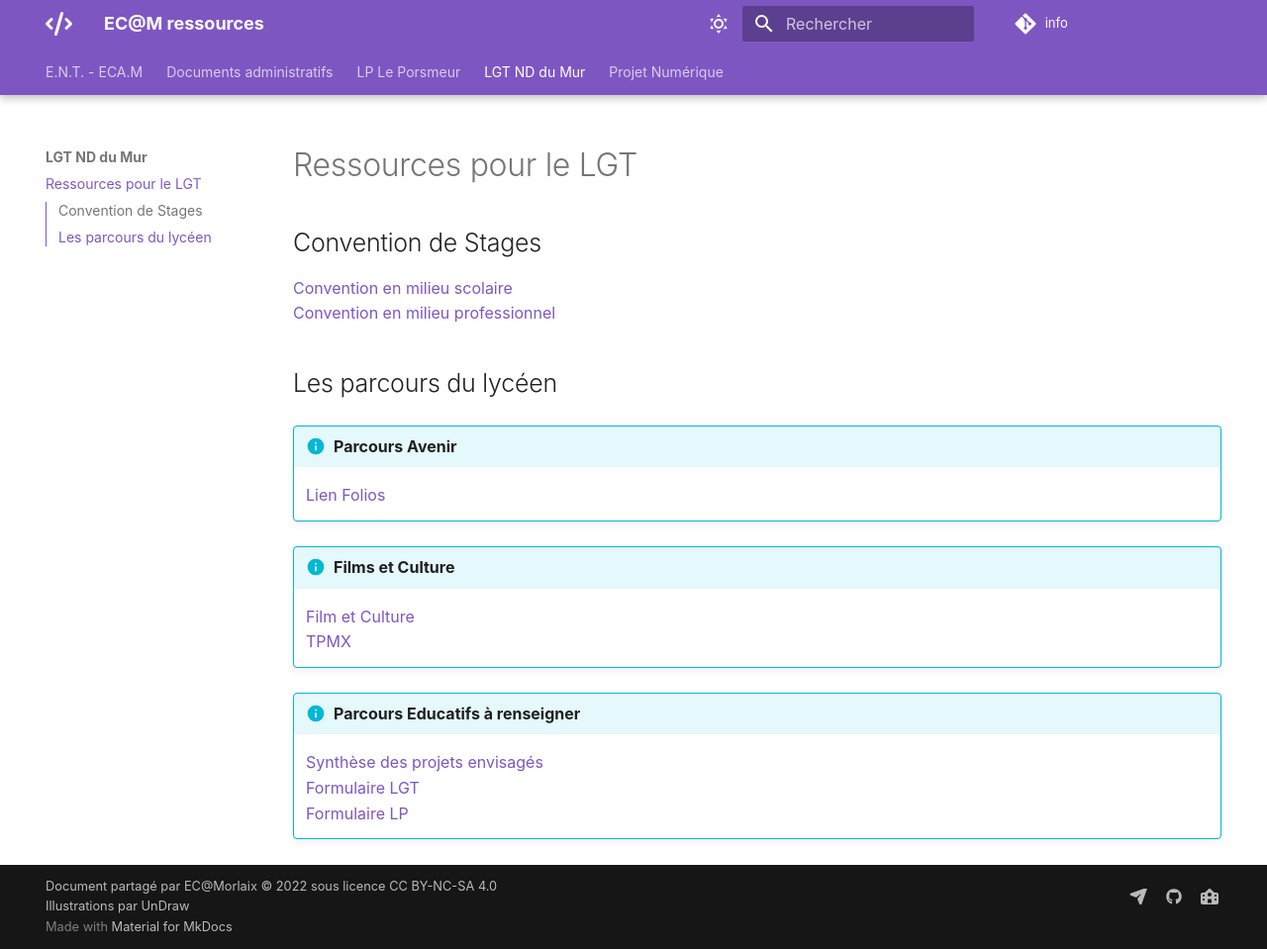
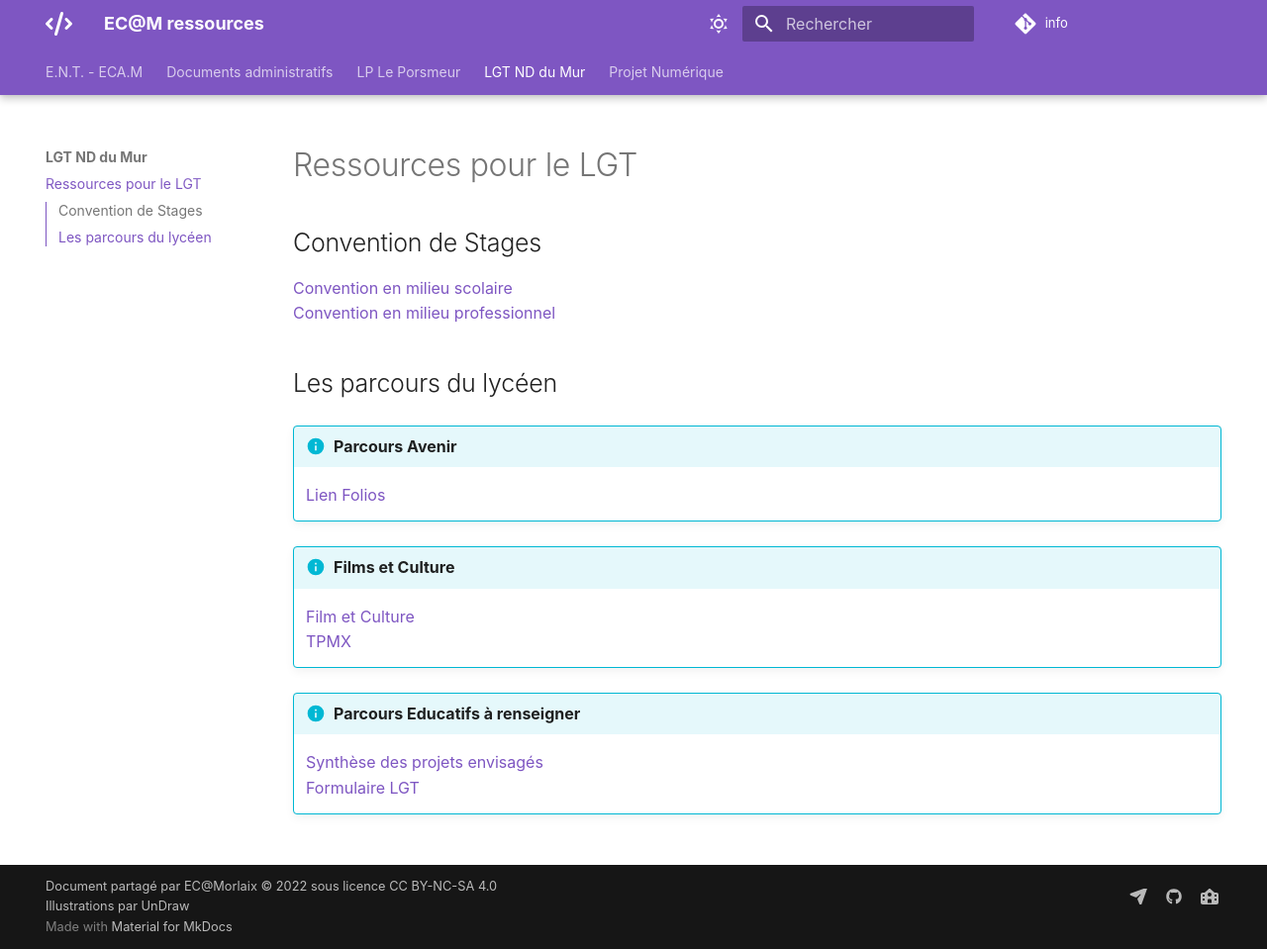
Before and after one commit to EC-Morlaix/info, an MkDocs documentation site: the page built from docs/lyceelgt.md, in a window 1280 px wide and 959 px high. Shown: the whole window at 99% size. Built offline with MkDocs 1.6.1 and Material for MkDocs 9.7.7, drawn with Linux system fonts in a browser that asks for light colours; comment, search, counter and statistics services are not loaded.

Commit message:
Update lyceelgt.md

```diff
--- a/docs/lyceelgt.md
+++ b/docs/lyceelgt.md
@@ -17,4 +17,3 @@
 !!! info "Parcours Educatifs à renseigner"
     [Synthèse des projets envisagés](https://ecmorlaix.sharepoint.com/:x:/r/sites/lndm-conseildedirection/_layouts/15/Doc.aspx?sourcedoc=%7B502E9AD0-3A6B-483A-951A-248CD6BC38C5%7D&file=2024-2025_Projets_educatifs_envisage%CC%81s%202024-07-04%2012_25_47.xlsx&action=default&mobileredirect=true&wdsle=0){:target="_blank"}
     [Formulaire LGT](https://ecmorlaix.sharepoint.com/:x:/r/sites/lndm-conseildedirection/Documents%20partages/2024-2025%20-%20Documents%20Ressources/PROJETS%20%C3%89DUCATIFS/Formulaire_aide_recensement_PROJETS_EDUCATIFS_2024-2025_LGT%202024-07-04%2012_26_12.xlsx?d=w25712bab00c54aa1a8965fb076fd15ab&csf=1&web=1&e=fN3L74){:target="_blank"}
-    [Formulaire LP](https://ecmorlaix.sharepoint.com/:x:/r/sites/lndm-conseildedirection/Documents%20partages/2024-2025%20-%20Documents%20Ressources/PROJETS%20%C3%89DUCATIFS/Formulaire_aide_recensement_PROJETS_EDUCATIFS_2024-2025_LP%202024-07-04%2012_26_23.xlsx?d=wf0da3c56d9414328b9e04a2ea6101c7b&csf=1&web=1&e=FnlVit){:target="_blank"}
```
